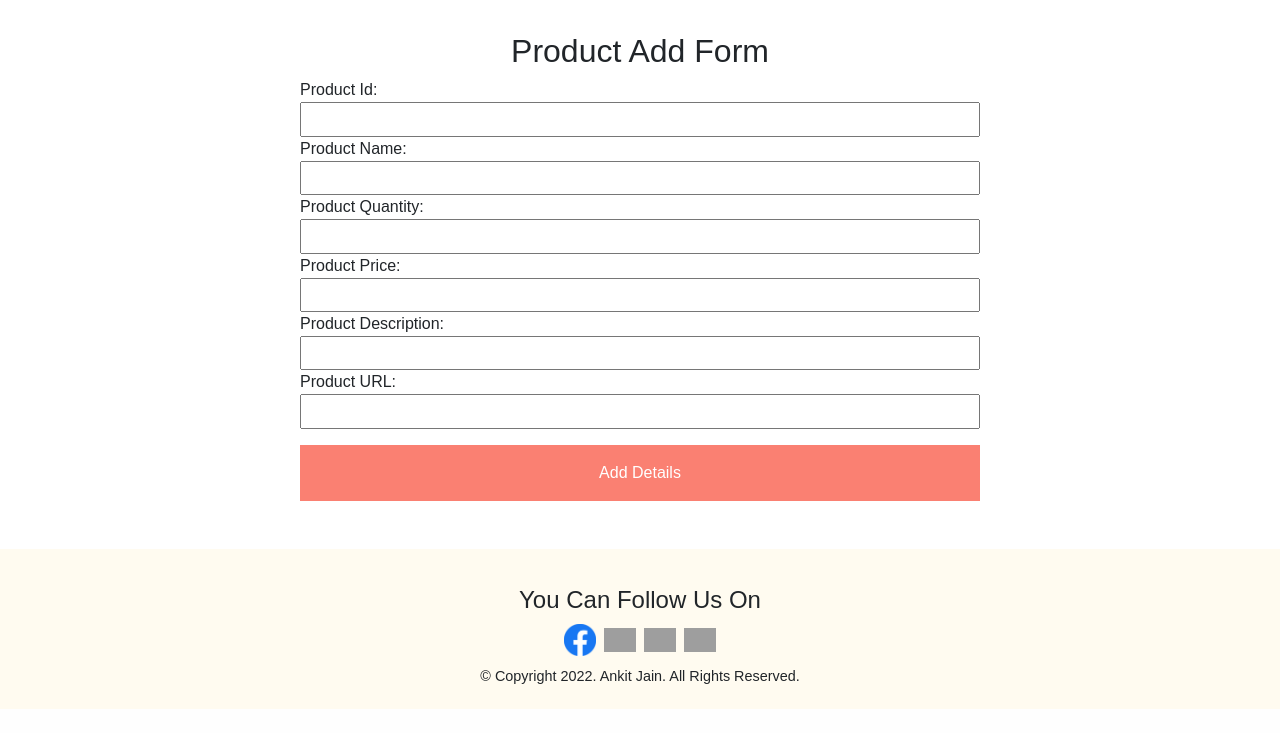
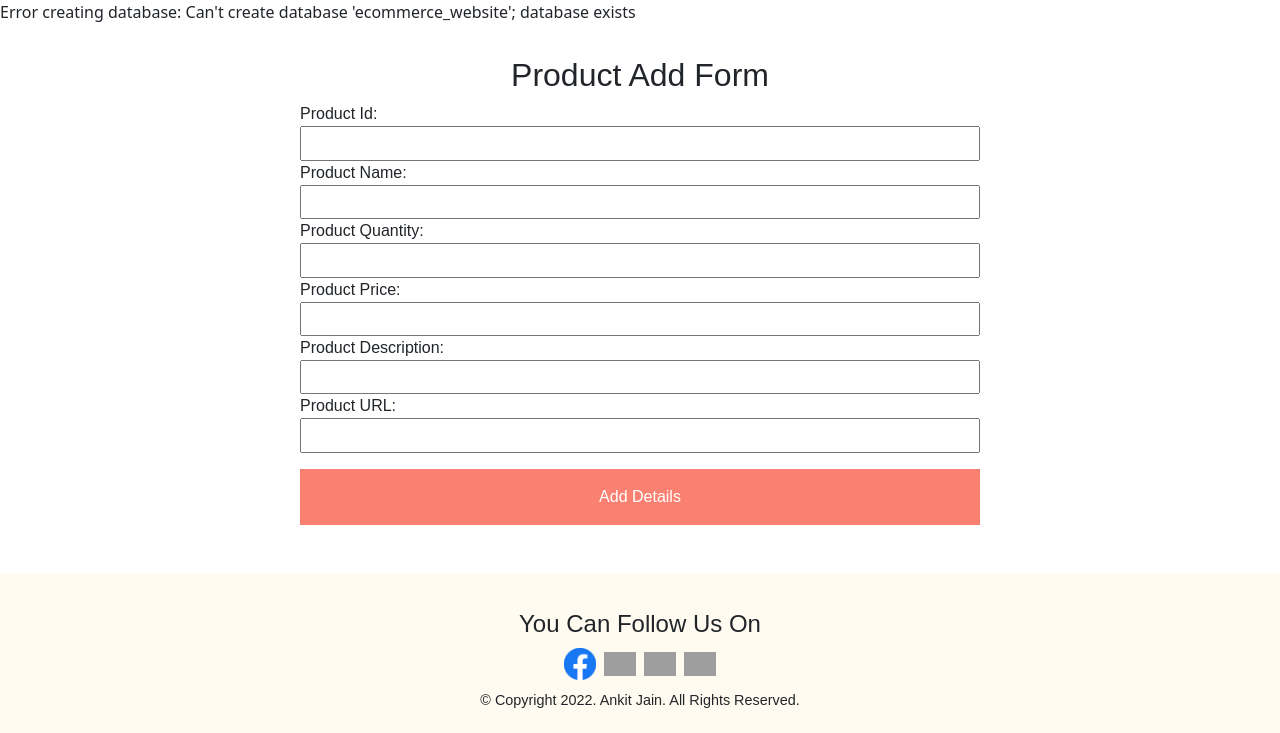
Before and after one commit to mayank-gautam/ecommerce_website, a PHP site: page /admin/admin_add.php in a window 1280 px wide. Shown: the part 208-941 px from the top of the page. Before the commit the page ends 917 px from the top, so only its background shows below. Run offline with PHP 8.4, Linux system fonts and the light colour scheme; the visitor is signed in with stand-in values (Sample User, id 1); grey boxes are pictures that could not be loaded.

Commit message:
Database connection done

```diff
--- a/db.php
+++ b/db.php
@@ -2,17 +2,22 @@
 $servername = "localhost";
 $username = "root";
 $password = "";
-$dbname = "ankit";
 
 // Create connection
-$conn = new mysqli($servername, $username, $password, $dbname);
-
+$conn = new mysqli($servername, $username, $password);
 // Check connection
 if ($conn->connect_error) {
   die("Connection failed: " . $conn->connect_error);
 }
-// else{
-//     echo "Connection created";
-// }
+
+$dbname = "ecommerce_website";
+$sql = "CREATE DATABASE $dbname";
+if ($conn->query($sql) === TRUE) {
+  echo "Database created successfully";
+} else {
+  echo "Error creating database: " . $conn->error;
+}
+
+$conn->close();
 
 ?>
--- a/enter.php
+++ b/enter.php
@@ -76,6 +76,7 @@
 		letter-spacing: 1px;
 		text-transform: uppercase;
 		transition: transform 80ms ease-in;
+		cursor: pointer;
 	}
 
 	button:active {
--- a/register.php
+++ b/register.php
@@ -4,7 +4,7 @@
     try
     {
         if(isset($_SESSION['user']))
-        {
+        {   // This line redirect to view.php
             header("Location: view.php");
         }
         else
```
